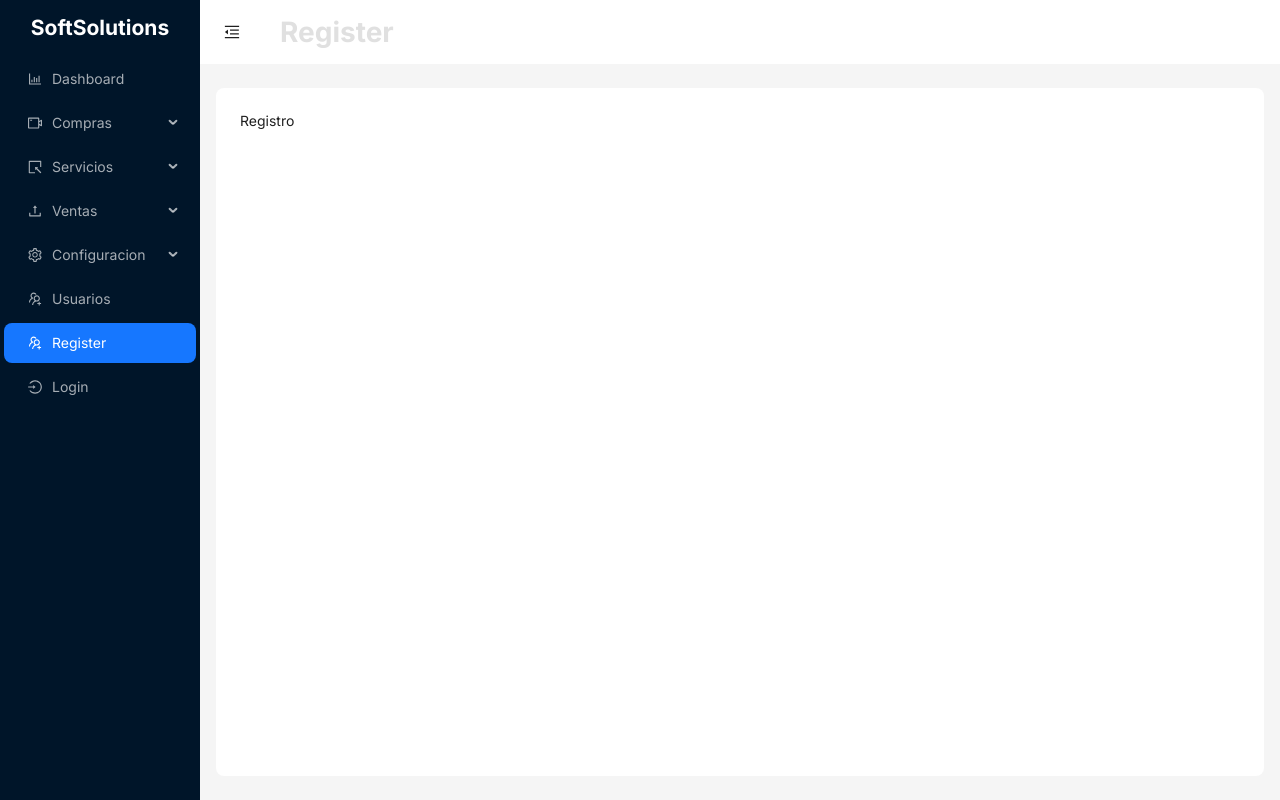
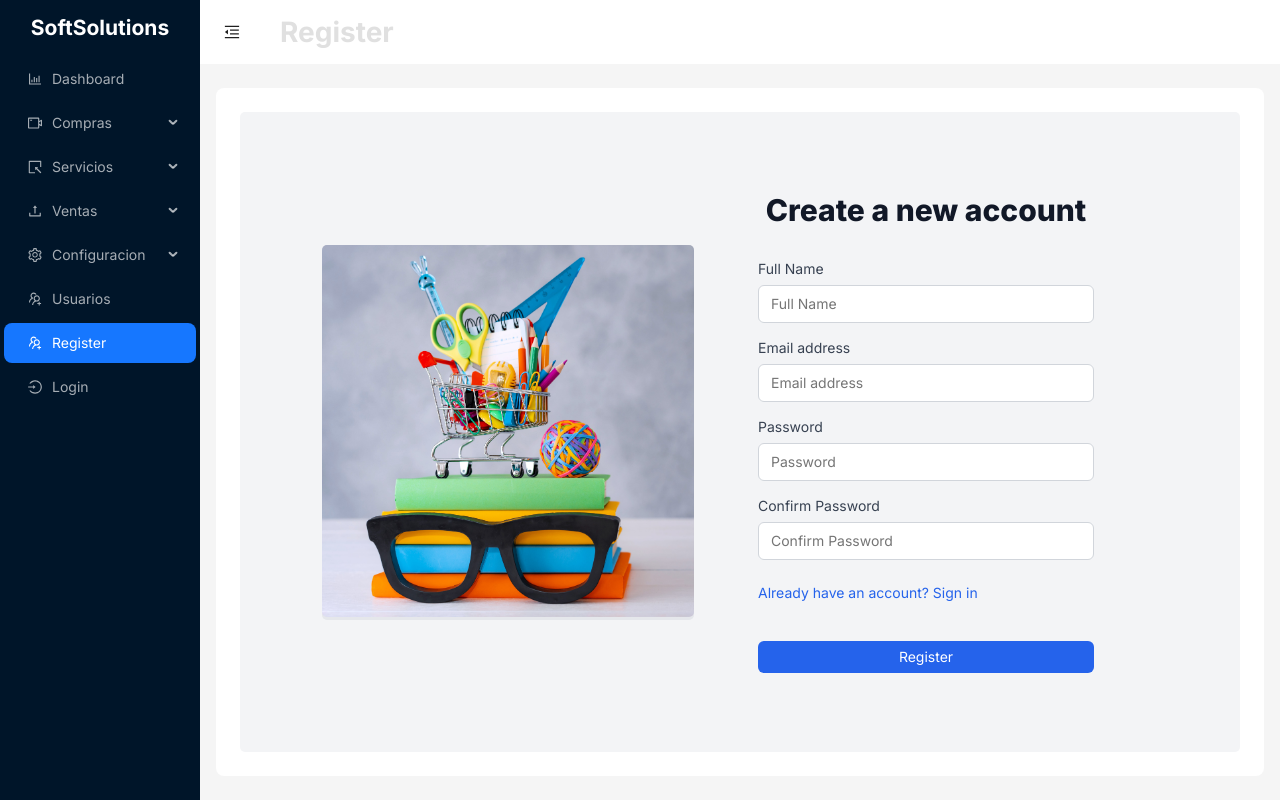
Before and after one commit to Wilpoymu/softsolutions-template, a React (Vite) app: page /register in a window 1280 px wide. Built offline with nearby package versions, Linux system fonts and the light colour scheme.

Commit message:
register page

```diff
--- a/src/pages/Register/Register.page.jsx
+++ b/src/pages/Register/Register.page.jsx
@@ -1,9 +1,114 @@
-import React from 'react'
+import { Button } from 'antd';
+import { Link, useNavigate } from 'react-router-dom';
+import './styles.css';
 
-function Registro() {
+function RegisterPage() {
+  const navigate = useNavigate();
+
+  const handleRegister = () => {
+    // Aquí puedes añadir la lógica para manejar el registro
+    navigate('/dashboard');
+  };
+
   return (
-    <div>Registro</div>
-  )
+    <div className="login-container">
+      <div className="content">
+        <div className="image-container">
+          <img
+            src="/src/assets/images/login-image.jpg"
+            alt="Register visual"
+            className="login-image"
+          />
+        </div>
+
+        <div className="form-container">
+          <div className="form-content">
+            <div className="form-header">
+              <h2 className="form-title">Create a new account</h2>
+            </div>
+            <form className="login-form">
+              <div className="form-fields">
+                <div className="form-field">
+                  <label htmlFor="name" className="form-label">
+                    Full Name
+                  </label>
+                  <input
+                    id="name"
+                    name="name"
+                    type="text"
+                    autoComplete="name"
+                    required
+                    className="form-input"
+                    placeholder="Full Name"
+                  />
+                </div>
+                <div className="form-field">
+                  <label htmlFor="email" className="form-label">
+                    Email address
+                  </label>
+                  <input
+                    id="email"
+                    name="email"
+                    type="email"
+                    autoComplete="email"
+                    required
+                    className="form-input"
+                    placeholder="Email address"
+                  />
+                </div>
+                <div className="form-field">
+                  <label htmlFor="password" className="form-label">
+                    Password
+                  </label>
+                  <input
+                    id="password"
+                    name="password"
+                    type="password"
+                    autoComplete="new-password"
+                    required
+                    className="form-input"
+                    placeholder="Password"
+                  />
+                </div>
+                <div className="form-field">
+                  <label htmlFor="confirm-password" className="form-label">
+                    Confirm Password
+                  </label>
+                  <input
+                    id="confirm-password"
+                    name="confirm-password"
+                    type="password"
+                    autoComplete="new-password"
+                    required
+                    className="form-input"
+                    placeholder="Confirm Password"
+                  />
+                </div>
+              </div>
+
+              <div className="form-links">
+                <div className="form-link">
+                  <Link to="/login" className="link-text">
+                    Already have an account? Sign in
+                  </Link>
+                </div>
+              </div>
+
+              <div className="form-submit">
+                <Button
+                  onClick={handleRegister}
+                  type="submit"
+                  className="submit-button"
+                >
+                  Register
+                </Button>
+              </div>
+            </form>
+          </div>
+        </div>
+      </div>
+    </div>
+  );
 }
 
-export default Registro
+export default RegisterPage;
--- /dev/null
+++ b/src/pages/Register/styles.css
@@ -0,0 +1,147 @@
+.login-container {
+  display: flex;
+  height: 100%;
+  background-color: #f3f4f6;
+  justify-content: center;
+  align-items: center;
+  border-radius: 5px;
+  padding: 10px;
+}
+
+.content {
+  display: flex;
+  width: 100%;
+  border-radius: 5px;
+  margin: 25px;
+  align-items: center;
+  justify-content: center;
+}
+
+.image-container {
+  display: none;
+  width: 40%;
+  border-radius: 5px;
+  background-color: #e5e7eb;
+}
+
+.login-image {
+  width: 100%;
+  border-radius: 5px;
+  height: 100%;
+  object-fit: cover;
+}
+
+.form-container {
+  display: flex;
+  align-items: center;
+  justify-content: center;
+  width: 100%;
+}
+
+.form-content {
+  width: 100%;
+  max-width: 400px;
+  padding: 2rem;
+}
+
+.form-header {
+  text-align: center;
+  margin-bottom: 2rem;
+}
+
+.form-title {
+  font-size: 1.875rem;
+  font-weight: 800;
+  color: #111827;
+}
+
+.login-form {
+  display: flex;
+  flex-direction: column;
+  gap: 1.5rem;
+}
+
+.form-fields {
+  display: flex;
+  flex-direction: column;
+  gap: 1rem;
+}
+
+.form-field {
+  display: flex;
+  flex-direction: column;
+  gap: 0.5rem;
+}
+
+.form-label {
+  font-size: 0.875rem;
+  font-weight: 500;
+  color: #374151;
+}
+
+.form-input {
+  width: 100%;
+  padding: 0.5rem 0.75rem;
+  font-size: 0.875rem;
+  line-height: 1.25rem;
+  color: #111827;
+  background-color: #ffffff;
+  border: 1px solid #d1d5db;
+  border-radius: 0.375rem;
+  transition:
+    border-color 0.15s ease-in-out,
+    box-shadow 0.15s ease-in-out;
+}
+
+.form-input:focus {
+  outline: none;
+  border-color: #2563eb;
+  box-shadow: 0 0 0 3px rgba(37, 99, 235, 0.1);
+}
+
+.form-links {
+  display: flex;
+  justify-content: space-between;
+  font-size: 0.875rem;
+}
+
+.link-text {
+  color: #2563eb;
+  text-decoration: none;
+  transition: color 0.15s ease-in-out;
+}
+
+.link-text:hover {
+  color: #1d4ed8;
+}
+
+.form-submit {
+  margin-top: 1rem;
+}
+
+.submit-button {
+  width: 100%;
+  padding: 0.5rem 1rem;
+  font-size: 0.875rem;
+  font-weight: 500;
+  color: #ffffff;
+  background-color: #2563eb;
+  border: none;
+  border-radius: 0.375rem;
+  cursor: pointer;
+  transition: background-color 0.15s ease-in-out;
+}
+
+.submit-button:hover {
+  background-color: #1d4ed8;
+}
+
+@media (min-width: 1024px) {
+  .image-container {
+    display: block;
+  }
+
+  .form-container {
+    width: 50%;
+  }
+}
```
